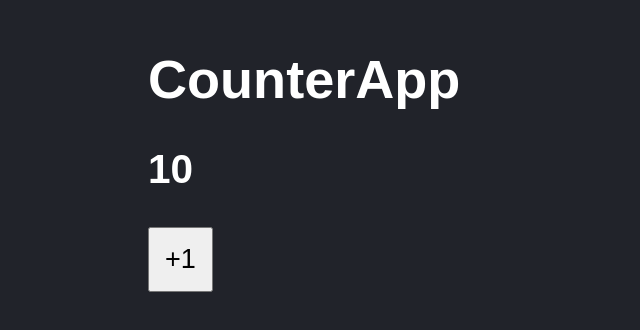
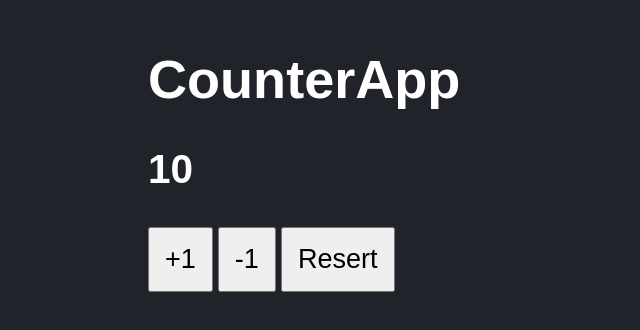
Before and after one commit to Andrea29-18/LearnReact, a React (Vite) app in the folder 03-counter-app-vite/: page / in a window 1280 px wide. Shown: the part 136-466 px from the top of the page, without its empty margins (0-640 px from the left). Built offline with nearby package versions, Linux system fonts and the light colour scheme.

Commit message:
feat: tarea

```diff
--- a/03-counter-app-vite/src/CounterApp.jsx
+++ b/03-counter-app-vite/src/CounterApp.jsx
@@ -1,18 +1,32 @@
+import { useState } from "react";
 import PropTypes from "prop-types";
 
 export const CounterApp = ({value}) => {
 
-    const handleClick = () => {
-        console.log('handleClick');
-    }
+    const[ counter, setCounter ] = useState(value);
+
+    const handleSuma = () =>  setCounter( counter + 1 );
+
+    const handleResta = () => setCounter( counter - 1 );
+
+    const handleReset = () => setCounter( value );
+
 
     return (
         <>
             <h1>CounterApp</h1>
-            <h2> { value } </h2>
+            <h2> { counter } </h2>
 
-            <button onClick={ handleClick }>
-                 +1
+            <button onClick={ handleSuma }>
+                +1
+            </button>
+
+            <button onClick={ handleResta }>
+                -1
+            </button>
+
+            <button onClick={ handleReset }>
+                Resert
             </button>
         </>
     );
--- a/03-counter-app-vite/src/styles.css
+++ b/03-counter-app-vite/src/styles.css
@@ -9,4 +9,5 @@ html, body {
 button{
     padding: 15px;
     font-size: 1.3rem;
+    margin-right:  5px;
 }
```
Also changed, not shown: 1 other file (tests, documents, lock files or other folders).
